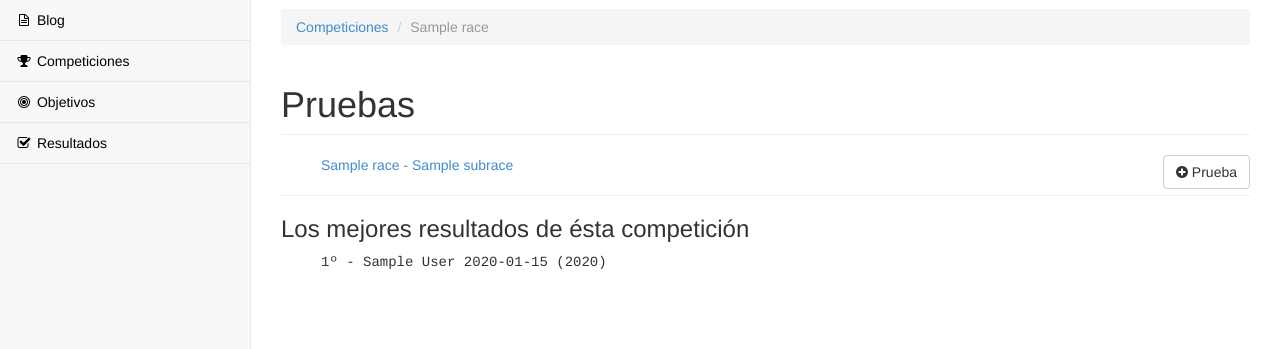
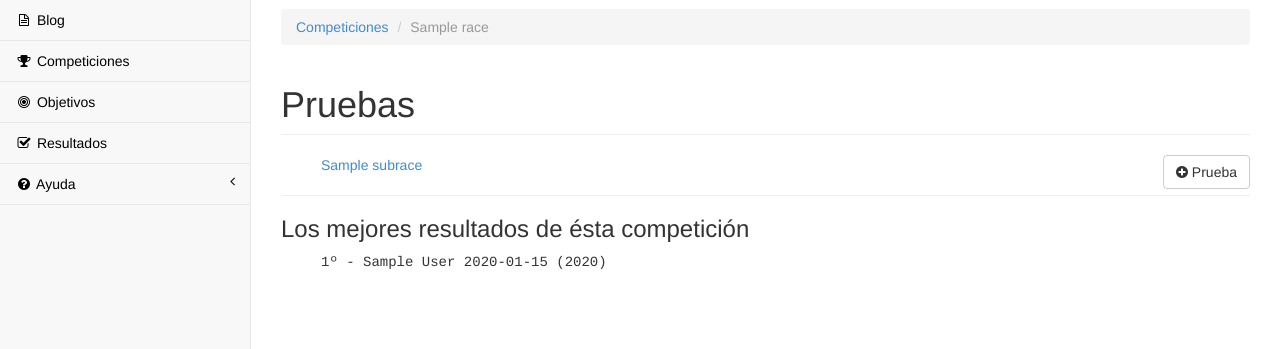
Before and after one commit to corand/athlet-stats, a Django app: page /competicion/1/ in a window 1280 px wide. Shown: the part 51-400 px from the top of the page. Run offline with Django 3.2, Linux system fonts and the light colour scheme; tables that the repository leaves empty hold one stand-in row (values such as "Sample post"); parts of the project's set-up code (start-up, migrations or seed data) failed here and were passed over.

Commit message:
link ayuda

```diff
--- a/athlet_stats/athlet_stats/templates/races/base.html
+++ b/athlet_stats/athlet_stats/templates/races/base.html
@@ -225,6 +225,24 @@
                             <a href="index.html"><i class="fa fa-check-square-o fa-fw"></i> Resultados</a>
                         </li>
 
+                        <li>
+                            <a href="#"><i class="fa fa-question-circle fa-fw"></i> Ayuda<span class="fa arrow"></span></a>
+                            <ul class="nav nav-second-level">
+                                <li>
+                                    <a href="#">Guía Rápida</a>
+                                </li>
+                                <li>
+                                    <a href="#">¿Algún problema?</a>
+                                </li>
+                            </ul>
+                            <!-- /.nav-second-level -->
+                        </li>
+
+
+
+
+
+
                         <!--
                         <li>
                             <a href="#"><i class="fa fa-bar-chart-o fa-fw"></i> Competiciones<span class="fa arrow"></span></a>
--- a/athlet_stats/athlet_stats/templates/races/edition_list.html
+++ b/athlet_stats/athlet_stats/templates/races/edition_list.html
@@ -29,7 +29,7 @@
                     {% if subraces %}
                         <ul class="subrace_list">
                         {% for subr in subraces %}
-                            <li><a href="#">{{subr}}</a></li>
+                            <li><a href="#">{{subr.name}}</a></li>
                         {% endfor %}
                         </ul>
                     {% else %}
```
